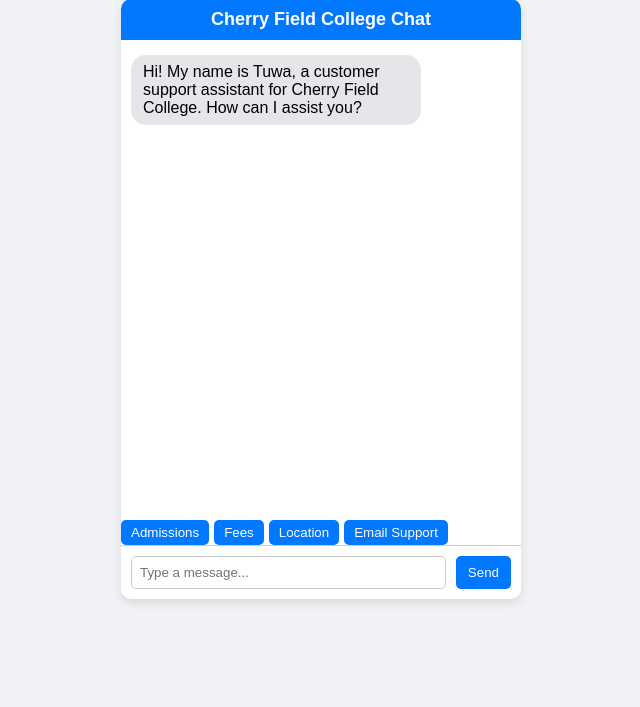
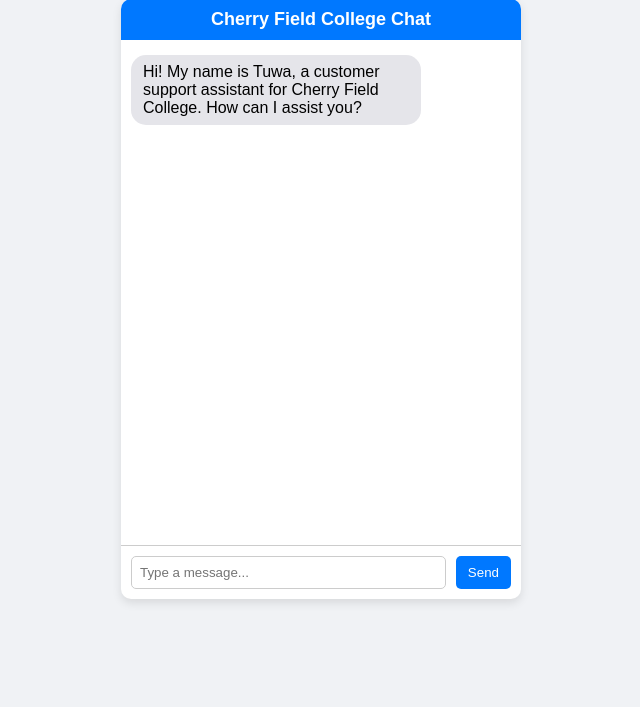
Before and after one commit to tuwasimon/chattie, a Flask app: page / in a window 1280 px wide. Shown: the part 109-816 px from the top of the page, without its empty margins (319-959 px from the left). Run offline with Flask 3, Linux system fonts and the light colour scheme.

Commit message:
chat.html

```diff
--- a/templates/chat.html
+++ b/templates/chat.html
@@ -61,6 +61,17 @@
             align-self: flex-start;
         }
 
+        .typing {
+            background: #e5e5ea;
+            color: black;
+            font-style: italic;
+            align-self: flex-start;
+            padding: 6px 10px;
+            border-radius: 10px;
+            margin: 5px 0;
+            max-width: 50%;
+        }
+
         .chat-input {
             display: flex;
             padding: 10px;
@@ -83,45 +94,6 @@
             border-radius: 5px;
             cursor: pointer;
         }
-
-        /* Quick Reply Buttons */
-        .quick-replies {
-            display: flex;
-            gap: 5px;
-            margin-top: 10px;
-        }
-
-        .quick-replies button {
-            background: #0078ff;
-            color: white;
-            border: none;
-            padding: 5px 10px;
-            border-radius: 5px;
-            cursor: pointer;
-        }
-
-        /* Email Form */
-        .email-form {
-            display: none;
-            flex-direction: column;
-            gap: 10px;
-            padding: 15px;
-        }
-
-        .email-form input, .email-form textarea {
-            width: 100%;
-            padding: 8px;
-            border: 1px solid #ccc;
-            border-radius: 5px;
-        }
-
-        .email-form button {
-            background: #0078ff;
-            color: white;
-            border: none;
-            padding: 8px;
-            cursor: pointer;
-        }
     </style>
 </head>
 <body>
@@ -131,22 +103,6 @@
 
         <div class="chat-box" id="chat-box">
             <div class="bot-message message">Hi! My name is Tuwa, a customer support assistant for Cherry Field College. How can I assist you?</div>
-        </div>
-
-        <!-- Quick Reply Buttons -->
-        <div class="quick-replies" id="quick-replies">
-            <button onclick="sendQuickReply('What are the admission requirements?')">Admissions</button>
-            <button onclick="sendQuickReply('What are the school fees?')">Fees</button>
-            <button onclick="sendQuickReply('Where is the school located?')">Location</button>
-            <button onclick="showEmailForm()">Email Support</button>
-        </div>
-
-        <!-- Email Inquiry Form -->
-        <div class="email-form" id="email-form">
-            <input type="text" id="user-name" placeholder="Your Name">
-            <input type="email" id="user-email" placeholder="Your Email">
-            <textarea id="user-message" placeholder="Your Inquiry"></textarea>
-            <button onclick="sendEmail()">Send Inquiry</button>
         </div>
 
         <div class="chat-input">
@@ -160,26 +116,36 @@
             const userInput = document.getElementById("user-input").value;
             if (!userInput.trim()) return;
 
-            // Add user message to chat
             appendMessage(userInput, "user-message");
 
-            // Send to backend
+            // Show "typing..." animation
+            const chatBox = document.getElementById("chat-box");
+            const typingIndicator = document.createElement("div");
+            typingIndicator.className = "typing";
+            typingIndicator.id = "typing-indicator";
+            typingIndicator.textContent = "Tuwa is typing...";
+            chatBox.appendChild(typingIndicator);
+            chatBox.scrollTop = chatBox.scrollHeight;
+
+            // Send to backend with a delay
+            setTimeout(() => {
                 fetch("/chat", {
                     method: "POST",
                     body: JSON.stringify({ message: userInput }),
                     headers: { "Content-Type": "application/json" }
                 })
                 .then(response => response.json())
-            .then(data => appendMessage(data.response, "bot-message"))
+                .then(data => {
+                    // Remove typing indicator
+                    document.getElementById("typing-indicator").remove();
+
+                    // Append bot message
+                    appendMessage(data.response, "bot-message");
+                })
                 .catch(error => console.error("Error:", error));
+            }, 1500); // 1.5-second delay
 
-            // Clear input field
             document.getElementById("user-input").value = "";
-        }
-
-        function sendQuickReply(text) {
-            document.getElementById("user-input").value = text;
-            sendMessage();
         }
 
         function appendMessage(text, className) {
@@ -190,34 +156,6 @@
             chatBox.appendChild(messageDiv);
             chatBox.scrollTop = chatBox.scrollHeight;
         }
-
-        function showEmailForm() {
-            document.getElementById("email-form").style.display = "flex";
-        }
-
-        function sendEmail() {
-            const userName = document.getElementById("user-name").value;
-            const userEmail = document.getElementById("user-email").value;
-            const userMessage = document.getElementById("user-message").value;
-
-            if (!userName || !userEmail || !userMessage) {
-                alert("Please fill in all fields.");
-                return;
-            }
-
-            fetch("/send_email", {
-                method: "POST",
-                body: JSON.stringify({
-                    name: userName,
-                    email: userEmail,
-                    message: userMessage
-                }),
-                headers: { "Content-Type": "application/json" }
-            })
-            .then(response => response.json())
-            .then(data => alert(data.response))
-            .catch(error => console.error("Error:", error));
-        }
     </script>
 
 </body>
```
Lines whose indentation alone changed are shown as unchanged.
